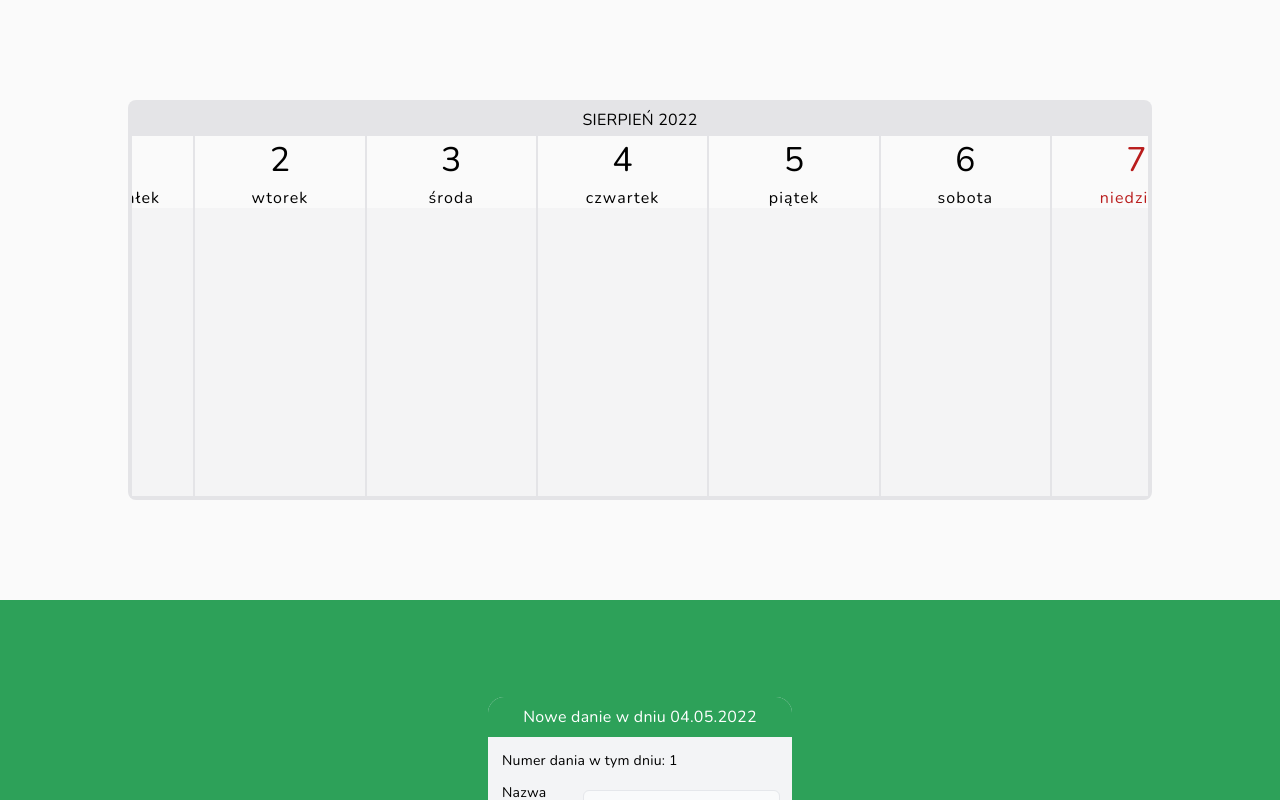
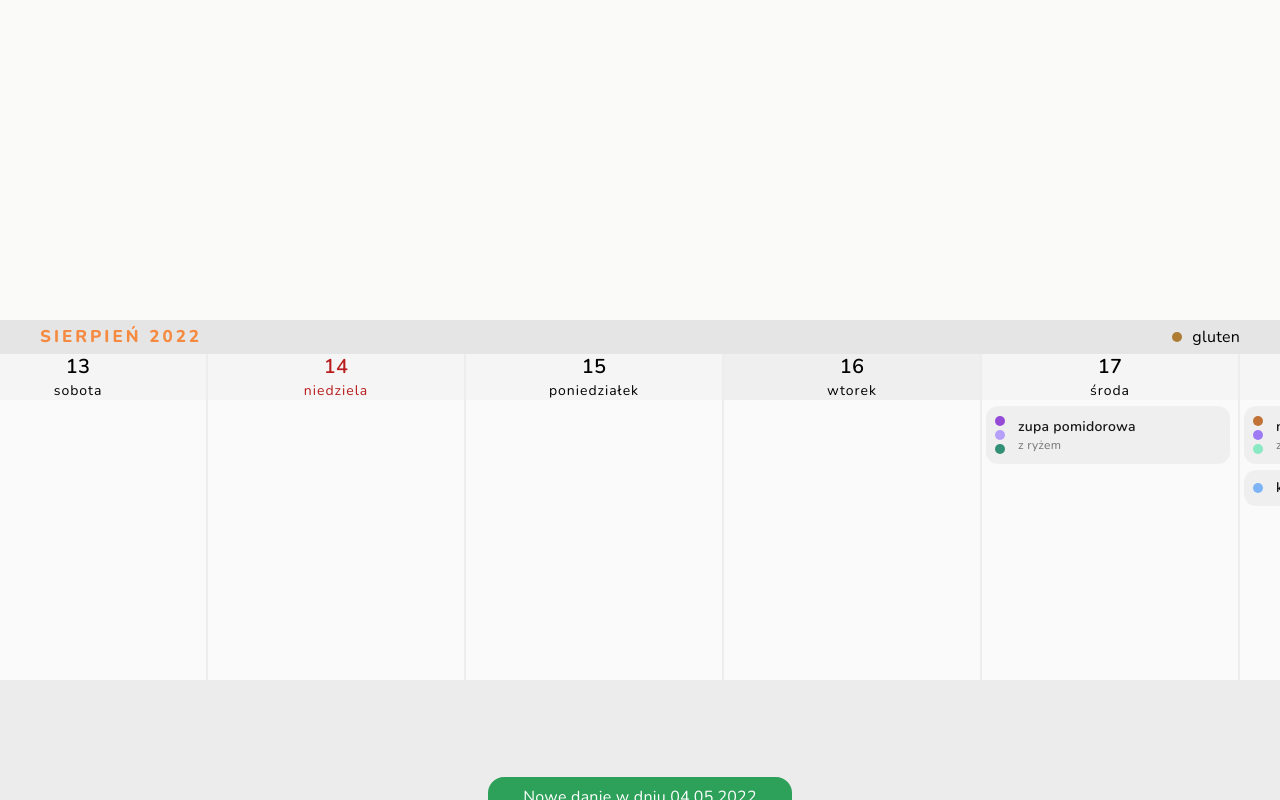
Before and after one commit to toungyhug/choice, a Vue app: page / in a window 1280 px wide. Built offline with nearby package versions, Linux system fonts and the light colour scheme.

Commit message:
styling, designing and testing

```diff
--- a/src/App.vue
+++ b/src/App.vue
@@ -2,12 +2,13 @@
   <div
     class="w-full h-screen scrollbar-thin scrollbar-track-zinc-400 scrollbar-thumb-stone-200 font-nunito tracking-wide"
   >
-    <div class="w-full bg-zinc-50 h-3/4 flex justify-center items-center">
-      <div class="w-4/5 h-2/3 bg-zinc-200 rounded-lg">
+    <div class="w-full bg-stone-50 h-2/5 flex justify-start items-end"></div>
+    <div class="w-full h-[45%] flex">
+      <div class="w-full h-full bg-stone-200 bg-opacity-70">
         <calendar />
       </div>
     </div>
-    <div class="w-full bg-choicegreen h-3/4 flex justify-center items-center">
+    <div class="w-full bg-[#ececec] h-3/4 flex justify-center items-center">
       <addFood />
     </div>
   </div>
--- a/src/components/calendar.vue
+++ b/src/components/calendar.vue
@@ -1,29 +1,46 @@
 <template>
-  <div class="w-full h-full p-1 flex flex-col justify-start">
-    <div class="w-full text-center pt-1 pb-1">SIERPIEŃ 2022</div>
+  <div class="w-full h-full flex flex-col justify-start">
     <div
       @wheel="scroll"
+      class="w-full bg-neutral-200 p-1 pl-10 pr-10 flex justify-between items-center"
+    >
+      <div>
+        <p
+          class="text-orange-500 text-opacity-80 text-[17px] font-extrabold tracking-[3px]"
+        >
+          SIERPIEŃ 2022
+        </p>
+      </div>
+      <div class="flex justify-center items-center ml-1">
+        <div
+          class="w-2.5 h-2.5 m-0.5 rounded-xl bg-yellow-700 bg-opacity-80"
+        ></div>
+        <p class="ml-2">gluten</p>
+      </div>
+    </div>
+    <div
       ref="scrollableDiv"
-      class="flex justify-start items-start overflow-x-scroll flex-1 scrollbar-thin scrollbar-track-zinc-200 scrollbar-thumb-zinc-400"
+      class="flex justify-start items-start overflow-x-scroll flex-1 scrollbar-thin scrollbar-track-neutral-200 scrollbar-thumb-orange-300"
     >
       <div
         v-for="(day, ind) in week"
         :key="ind"
         :id="ind.toString()"
-        class="h-full bg-zinc-100 w-1/6 flex-shrink-0 mr-px ml-px"
+        class="h-full bg-neutral-100 w-64 flex-shrink-0 mr-px ml-px"
         :class="{
-          'bg-green-100 bg-opacity-30': ind + 1 == new Date().getDate(),
+          'bg-neutral-50 bg-opacity-95': ind + 1 == new Date().getDate(),
         }"
       >
         <div class="w-full h-full flex flex-col justify-start items-center">
           <div
-            class="h-1/5 w-full bg-zinc-50 pb-5 pt-5 flex flex-col justify-center items-center"
+            @wheel="scroll"
+            class="h-1/7 w-full bg-neutral-100 pb-5 pt-5 flex flex-col justify-center items-center"
             :class="{
-              'bg-green-300 bg-opacity-10': ind + 1 == new Date().getDate(),
+              'bg-neutral-300 bg-opacity-30': ind + 1 == new Date().getDate(),
             }"
           >
             <h3
-              class="text-[34px]"
+              class="text-xl font-semibold"
               :class="{
                 'text-red-700': (ind + 1) % 7 == 0,
               }"
@@ -31,13 +48,88 @@
               {{ ind + 1 }}
             </h3>
             <p
-              class="text-center tracking-widest"
+              class="text-sm text-center tracking-widest"
               :class="{
                 'text-red-700': (ind + 1) % 7 == 0,
               }"
             >
               {{ day }}
             </p>
+          </div>
+          <div
+            class="w-full h-full bg-neutral-50 p-1 pr-2 overflow-y-scroll scrollbar-thin scrollbar-track-neutral-200 scrollbar-thumb-neutral-50"
+          >
+            <div
+              v-if="ind + 1 == 17"
+              class="p-1 bg-neutral-200 bg-opacity-50 w-full flex justify-center items-center mt-0.5 mb-1.5 rounded-xl"
+            >
+              <div
+                class="w-3 h-full flex flex-col justify-around items-center p-1 ml-1 mr-1"
+              >
+                <div
+                  class="w-2.5 h-2.5 m-0.5 rounded-xl bg-purple-700 bg-opacity-80"
+                ></div>
+                <div
+                  class="w-2.5 h-2.5 m-0.5 rounded-xl bg-violet-400 bg-opacity-80"
+                ></div>
+                <div
+                  class="w-2.5 h-2.5 m-0.5 rounded-xl bg-emerald-700 bg-opacity-80"
+                ></div>
+              </div>
+              <div class="w-full h-full flex justify-start items-center">
+                <div class="m-1 ml-2 mr-2">
+                  <p class="text-sm font-semibold text-neutral-900">
+                    zupa pomidorowa
+                  </p>
+                  <p class="text-xs text-neutral-500">z ryżem</p>
+                </div>
+              </div>
+            </div>
+
+            <div
+              v-if="ind + 1 == 18"
+              class="p-1 bg-neutral-200 bg-opacity-50 w-full flex justify-center items-center mt-0.5 mb-1.5 rounded-xl"
+            >
+              <div
+                class="w-3 h-full flex flex-col justify-around items-center p-1 ml-1 mr-1"
+              >
+                <div
+                  class="w-2.5 h-2.5 m-0.5 rounded-xl bg-amber-700 bg-opacity-80"
+                ></div>
+                <div
+                  class="w-2.5 h-2.5 m-0.5 rounded-xl bg-violet-500 bg-opacity-80"
+                ></div>
+                <div
+                  class="w-2.5 h-2.5 m-0.5 rounded-xl bg-emerald-300 bg-opacity-80"
+                ></div>
+              </div>
+              <div class="w-full h-full flex justify-start items-center">
+                <div class="m-1 ml-2 mr-2">
+                  <p class="text-sm font-semibold text-neutral-900">
+                    makaron chiński
+                  </p>
+                  <p class="text-xs text-neutral-500">z sosem sojowym</p>
+                </div>
+              </div>
+            </div>
+            <div
+              v-if="ind + 1 == 18"
+              class="p-1 bg-neutral-200 bg-opacity-50 w-full flex justify-center items-center mt-0.5 mb-1.5 rounded-xl"
+            >
+              <div
+                class="w-3 h-full flex flex-col justify-around items-center p-1 ml-1 mr-1"
+              >
+                <div
+                  class="w-2.5 h-2.5 m-0.5 rounded-xl bg-blue-400 bg-opacity-80"
+                ></div>
+              </div>
+              <div class="w-full h-full flex justify-start items-center">
+                <div class="m-1 ml-2 mr-2">
+                  <p class="text-sm font-semibold text-neutral-900">kawa</p>
+                  <p class="text-xs text-neutral-500"></p>
+                </div>
+              </div>
+            </div>
           </div>
         </div>
       </div>
@@ -91,7 +183,7 @@ export default defineComponent({
         document
           .getElementById(`${now - 1}`)
           ?.scrollIntoView({ block: "nearest" });
-        scrollableDiv.value.scrollLeft += 200;
+        scrollableDiv.value.scrollLeft += 300;
       }, 200);
     };
 
```
